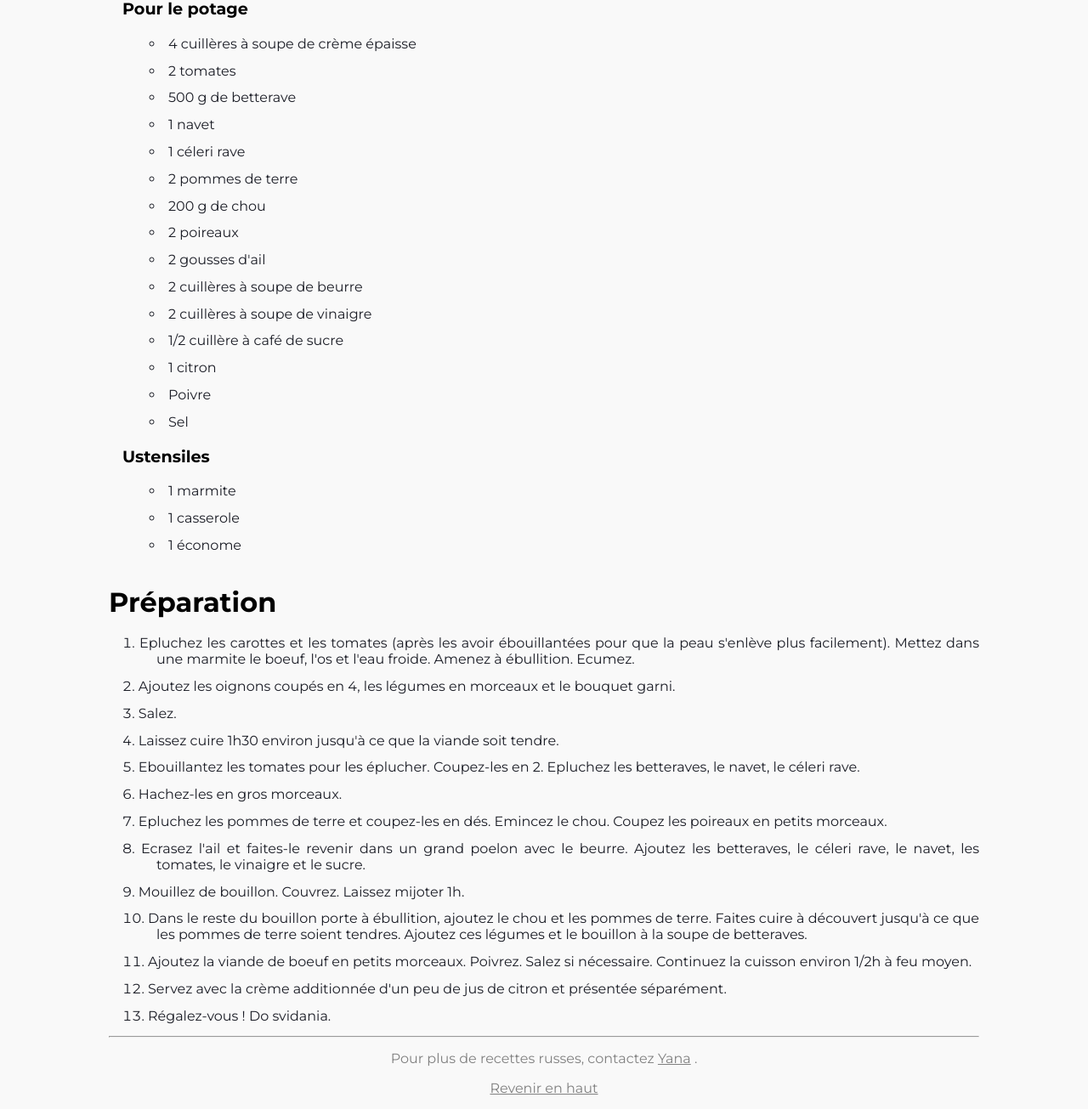
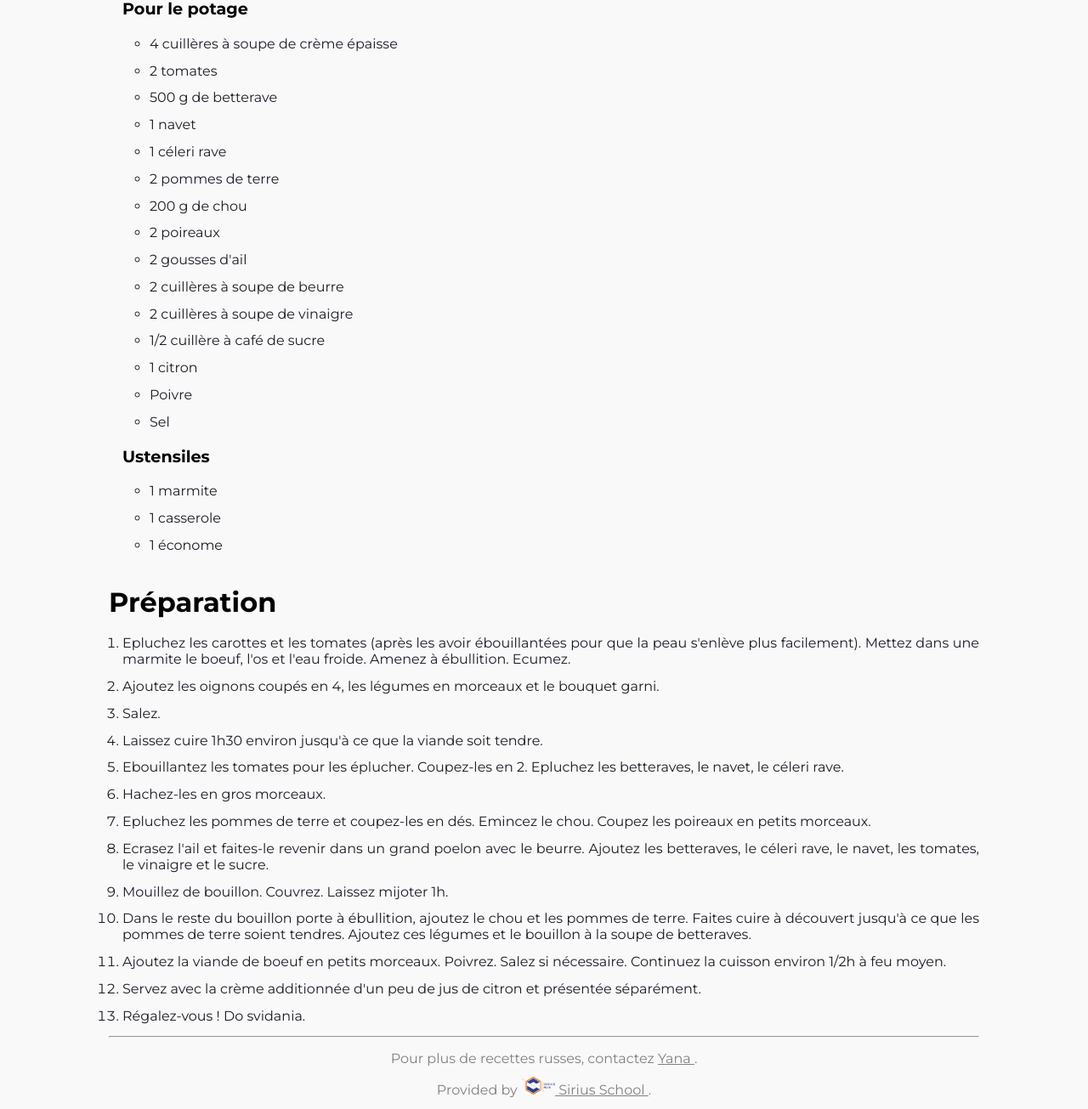
Before and after one commit to yanasnytko/Semaine-01, a plain HTML site: page Exercices/exercice-recette/index.html in a window 1280 px wide. Shown: the part 1069-2374 px from the top of the page at 85% size. Drawn offline with Linux system fonts and the light colour scheme.

Commit message:
Update Recette

```diff
--- a/Exercices/exercice-recette/index.html
+++ b/Exercices/exercice-recette/index.html
@@ -191,7 +191,25 @@
       <hr />
       <p>
         Pour plus de recettes russes, contactez
-        <a href="mailto:yana@siriusschool.be" id="contact">Yana</a>
+        <a
+          href="mailto:yana@siriusschool.be"
+          title="Envoyer un e-mail à Yana, l'auteur de site"
+          id="contact"
+        >
+          Yana
+        </a>
+        .
+      </p>
+      <p>
+        Provided by
+        <a href="https://siriushub.be/" title="Aller sur le site de Sirius Hub">
+          <img
+            src="assets/sirius_logo.png"
+            alt="Logo de Sirius Hub"
+            width="40px"
+          />
+          Sirius School
+        </a>
         .
       </p>
       <p>
--- a/Exercices/exercice-recette/style.css
+++ b/Exercices/exercice-recette/style.css
@@ -92,24 +92,19 @@ ol {
   margin-left: 1em;
 }
 ul {
-  list-style: square inside;
+  list-style: square outside;
 }
 ul ul {
-  list-style: circle inside;
+  list-style: circle outside;
   margin-left: 2em;
 }
 ol {
-  list-style: decimal inside;
+  list-style: decimal outside;
 }
 li {
   padding: 0.4em 0;
+  text-align: justify;
 }
-ol li {
-  text-align: justify;
-  padding-left: 40px;
-  text-indent: -40px;
-}
-
 span + ul {
   padding-top: 0.8em;
 }
```
